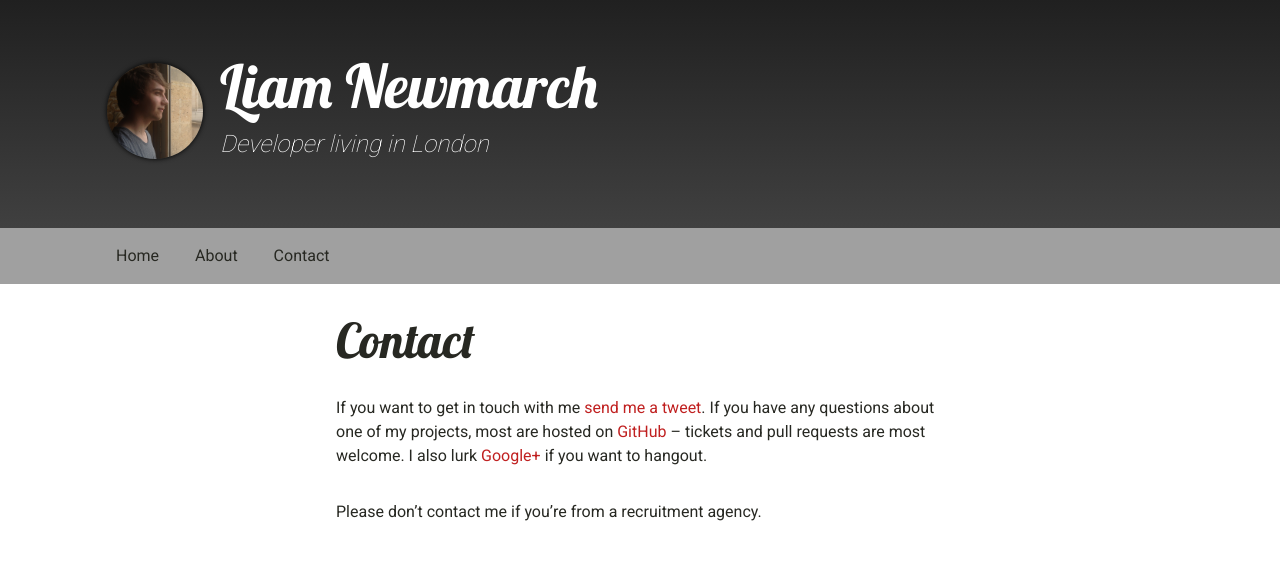
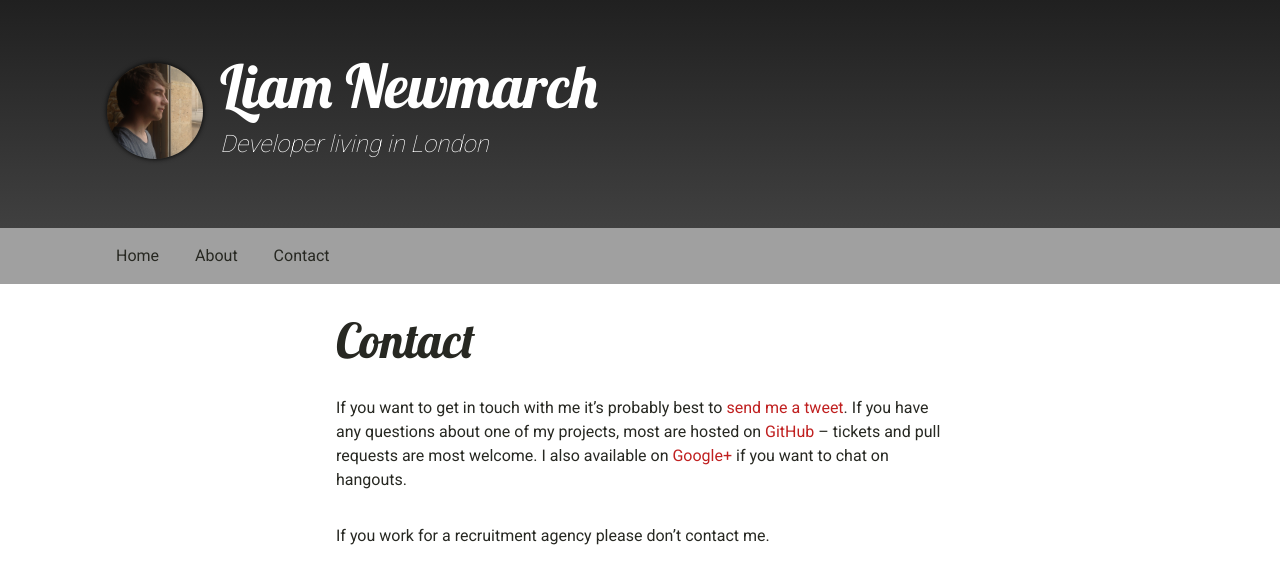
Before and after one commit to liamnewmarch/liamnewmarch.co.uk, a Jekyll site: the page built from contact/index.md, in a window 1280 px wide. Shown: the top 584 px of the page. Built offline with Jekyll 4.4.1, drawn with Linux system fonts in a browser that asks for light colours.

Commit message:
Tweak contact wording

```diff
--- a/contact/index.md
+++ b/contact/index.md
@@ -5,9 +5,9 @@ layout: main
 
 # Contact
 
-If you want to get in touch with me [send me a tweet][twitter-link]. If you have any questions about one of my projects, most are hosted on [GitHub][github-link] – tickets and pull requests are most welcome. I also lurk [Google+][gplus-link] if you want to hangout.
+If you want to get in touch with me it’s probably best to [send me a tweet][twitter-link]. If you have any questions about one of my projects, most are hosted on [GitHub][github-link] – tickets and pull requests are most welcome. I also available on [Google+][gplus-link] if you want to chat on hangouts.
 
-Please don’t contact me if you’re from a recruitment agency.
+If you work for a recruitment agency please don’t contact me.
 
 
 [twitter-link]: https://twitter.com/liamnewmarch
```
